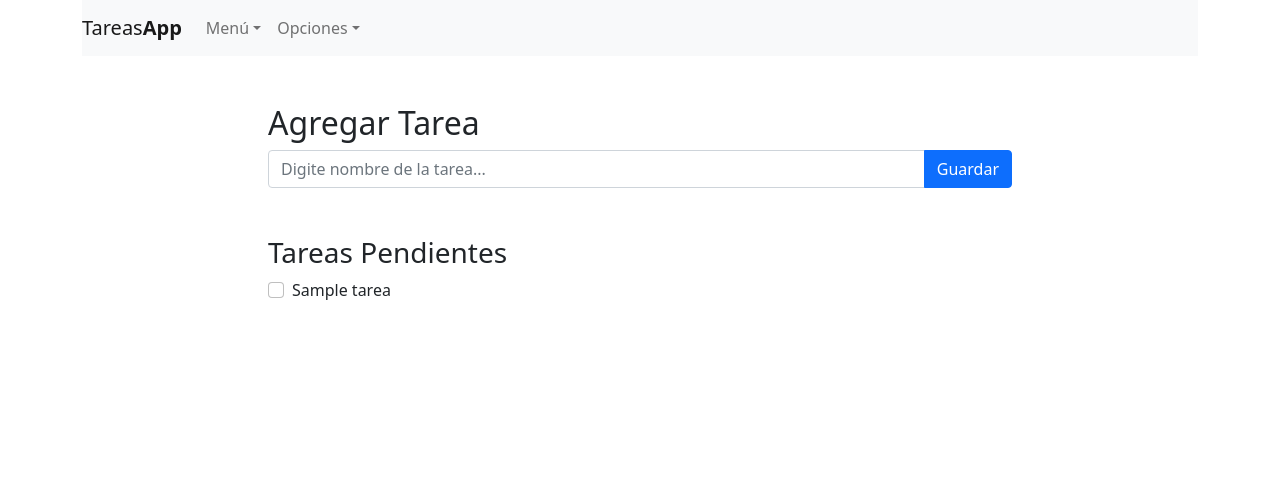
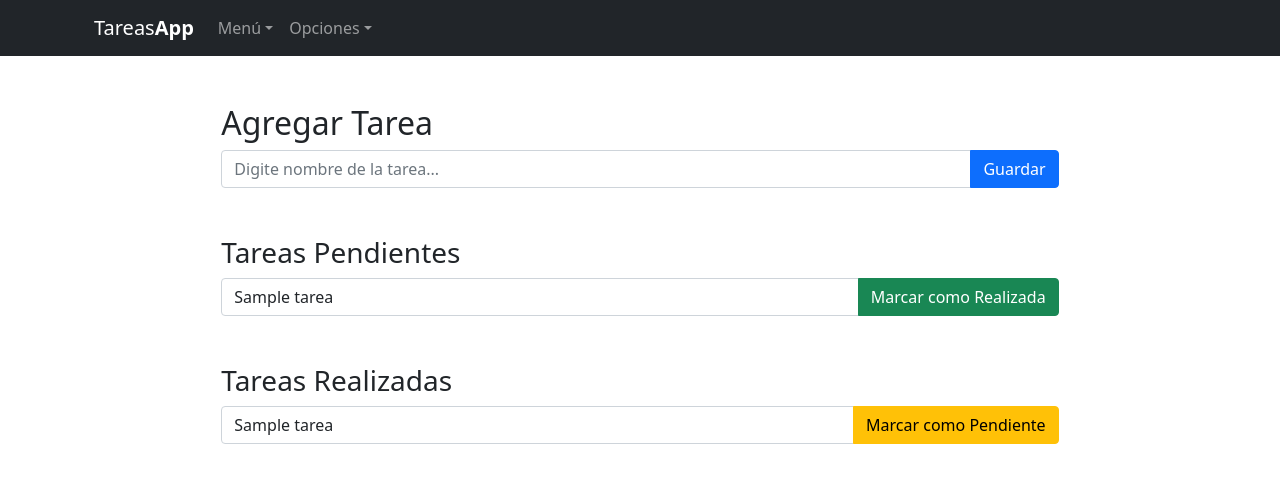
Before and after one commit to Alfareiza/administrador-tareas, a Django app: template webdev/tareas/templates/tareas/home.html in a window 1280 px wide. Shown: the top 483 px of the page. Run offline with Django 3.2, Linux system fonts and the light colour scheme; tables that the repository leaves empty hold one stand-in row (values such as "Sample post"); the template is opened without the code that fills it: values that come from a table or form of the project are taken from there, most other values are stand-ins (such as "Sample title", 1, 10 or a date in 2020).

Commit message:
Agregadas Tareas Realizadas, Pendientes.

```diff
--- a/webdev/tareas/templates/tareas/home.html
+++ b/webdev/tareas/templates/tareas/home.html
@@ -1,3 +1,4 @@
+{% load static %}
 <!doctype html>
 <html lang="en">
 <head>
@@ -8,12 +9,15 @@
     <title>Tareas</title>
     <link href="https://cdn.jsdelivr.net/npm/bootstrap@5.0.0-beta3/dist/css/bootstrap.min.css" rel="stylesheet"
           integrity="sha384-eOJMYsd53ii+scO/bJGFsiCZc+5NDVN2yr8+0RDqr0Ql0h+rP48ckxlpbzKgwra6" crossorigin="anonymous">
+
+    <!--Generado en https://gauger.io/fonticon/-->
+    <link rel="shortcut icon" type="image/jpg" href="{% static 'img/favicon.ico' %}"/>
 </head>
 <body>
-<div class="container">
-    <div class="row">
+<div class="container-fluid">
+    <div class="row bg-dark">
         <div class="col-md-12">
-            <nav class="navbar navbar-expand-lg navbar-light bg-light">
+            <nav class="container navbar navbar-expand-lg navbar-dark">
                 <button class="navbar-toggler" type="button" data-toggle="collapse"
                         data-target="#bs-example-navbar-collapse-1">
                     <span class="navbar-toggler-icon"></span>
@@ -64,16 +68,40 @@
                 <button type="submit" class="btn btn-primary" id="button-addon2">Guardar</button>
             </div>
         </form>
+
+        <!-- Tareas Pendientes -->
         <h3 class="mt-5">Tareas Pendientes</h3>
         {% for tarea in tareas_pendientes %}
         {% comment %}
         Recibe de la view el objeto tareas_pendientes que es un query consultado de la bd y lo imprime en
-        el formulario con su atributo nombre (tarea.nombre).
+        el formulario con su atributo nombre (tarea.nombre). Al mismo tiempo el formulario recibe el parámetro
+        tarea.id y lo envia a la view tareas:detalle.
         {% endcomment %}
-        <form>
-            <div class="form-check">
-                <input class="form-check-input" type="checkbox" value="" id="flexCheckDefault">
-                <label class="form-check-label" for="flexCheckDefault">{{ tarea.nombre }}</label>
+        <form action="{% url 'tareas:detalle' tarea_id=tarea.id %}" method="post">
+            {% csrf_token %}
+            {% comment %}
+            Este formulario pasa a ser post porque el usuario podrá a través de un button, cambiar
+            el estado de una tarea como realizada, para True. Al hacer click en el button tipo submit, eso sucede.
+            De tal forma que se envía el tarea.id a la view tareas:detalle y este se encarga de cambiar el atributo del object
+            {% endcomment %}
+            <div class="input-group mb-3">
+                <input type="text" class="form-control" placeholder="Digite nombre de la tarea..." required="required"
+                       aria-label="Digite nombre de la tarea..." name="nombre" value="{{ tarea.nombre }}">
+                <input type="hidden" value="checked" name="realizada">
+                <button type="submit" class="btn btn-success">Marcar como Realizada</button>
+            </div>
+        </form>
+        {% endfor %}
+
+        <!-- Tareas Realizadas -->
+        <h3 class="mt-5">Tareas Realizadas</h3>
+        {% for tarea in tareas_realizadas %}
+        <form action="{% url 'tareas:detalle' tarea_id=tarea.id %}" method="post">
+            {% csrf_token %}
+            <div class="input-group mb-3">
+                <input type="text" class="form-control" placeholder="Digite nombre de la tarea..." required="required"
+                       aria-label="Digite nombre de la tarea..." name="nombre" value="{{ tarea.nombre }}">
+                <button type="submit" class="btn btn-warning">Marcar como Pendiente</button>
             </div>
         </form>
         {% endfor %}
```
